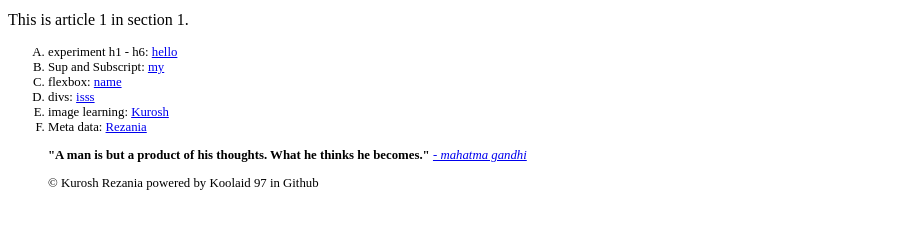
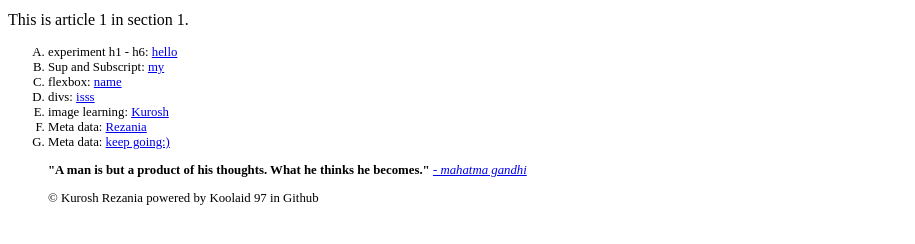
Before and after one commit to koolaid97/what-is-a-website-, a plain HTML site: page index.html in a window 1280 px wide. Shown: the part 334-578 px from the top of the page, without its empty margins (0-915 px from the left). Drawn offline with Linux system fonts and the light colour scheme.

Commit message:
Update index.html

```diff
--- a/index.html
+++ b/index.html
@@ -42,8 +42,8 @@
               <li style="font-size: 1vw"> flexbox: <a href="childPages\childTemplate.html" target="_blank">name</a>
                   <li style="font-size: 1vw"> divs: <a href="childPages\Exp DIVs.html" target="_blank">isss</a>
           <li style="font-size: 1vw"> image learning: <a href="childPages\imagelearning.html" target="_blank">Kurosh</a>
-            <li style="font-size: 1vw"> Meta data: <a href="childPages\MetaData.html" target="_blank">Rezania</a>
-
+              <li style="font-size: 1vw"> Meta data: <a href="childPages\MetaData.html" target="_blank">Rezania</a>
+                 <li style="font-size: 1vw"> Meta data: <a href="childPages\Lists.html" target="_blank">keep going:)</a>
 
 
 
```
